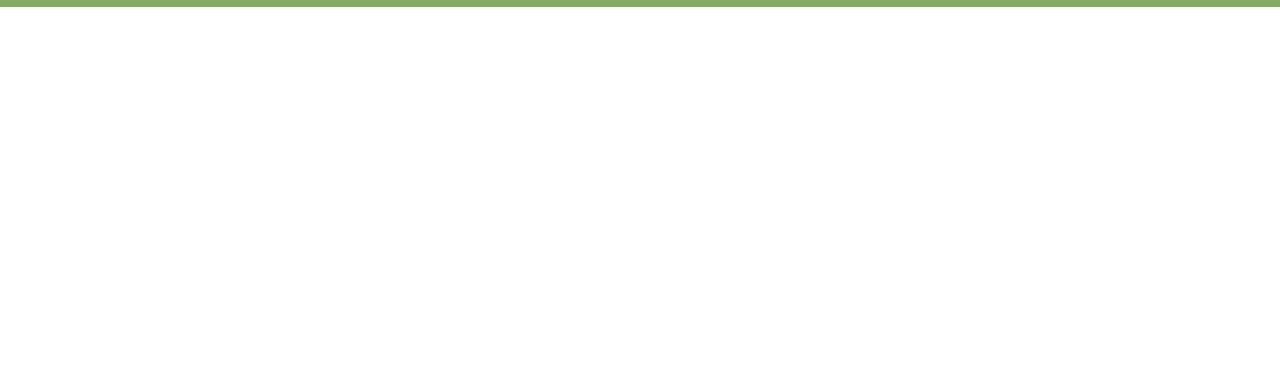
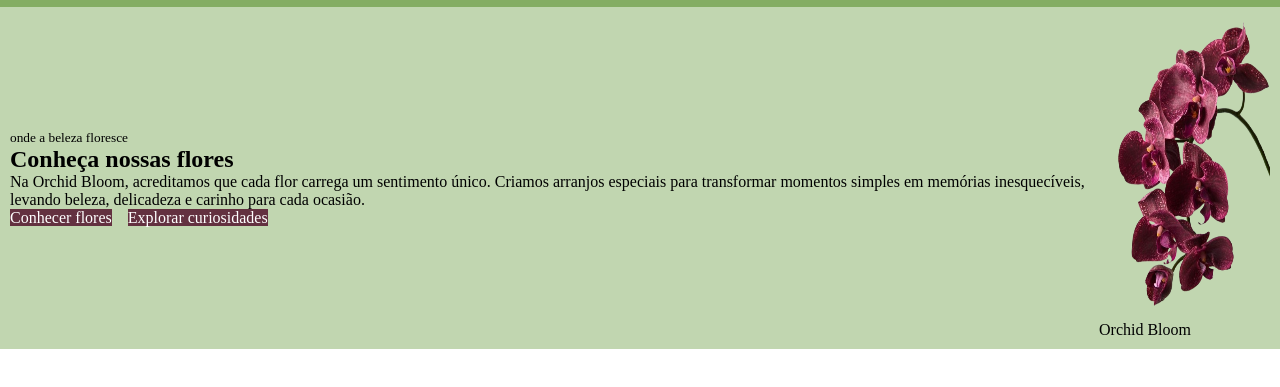
Before and after one commit to emanuelly-martins/revisaolima, a plain HTML site: page index.html in a window 1280 px wide. Shown: the part 107-494 px from the top of the page. Drawn offline with Linux system fonts and the light colour scheme.

Commit message:
feat: adiciona index

```diff
--- a/index.html
+++ b/index.html
@@ -28,8 +28,28 @@
                 <p><a href="#destaque">Ir para destaques</a></p>
             </section>
         </header>
+            <section id="introducao">
+                <section id="introducao-texto">
+                    <p class="texto-pequeno">onde a beleza floresce</p>
+                    <h2>Conheça nossas flores</h2>
+                    <p>Na Orchid Bloom, acreditamos que cada flor carrega um sentimento único. Criamos arranjos especiais para transformar momentos simples em memórias inesquecíveis, levando beleza, delicadeza e carinho para cada ocasião.</p>
 
-        <main></main>
+                    <section id="introducao-botao">
+                        <p><a href="pages/flores.html">Conhecer flores</a></p>
+                        <p><a href="pages/curiosidades.html">Explorar curiosidades</a></p>
+                    </section>
+
+                </section>
+
+                <section id="introducao-img">
+                    <img src="assets/img/introducao.png" alt="imagem de várias orquídeas roxas" />
+                    <p>Orchid Bloom</p>
+                </section>
+
+            </section>
+        <main>
+
+        </main>
 
         <footer></footer>
     </body>
```
